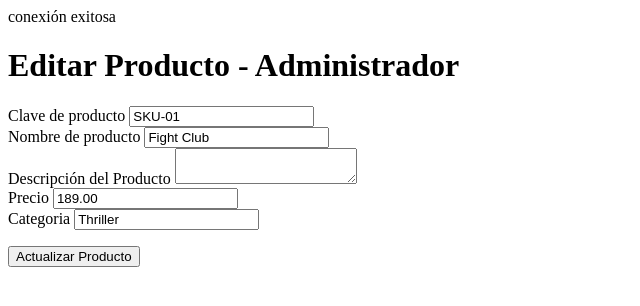
After one commit to tecwebii/MiTienda, a PHP site: page /editar-producto.php?id=1 in a window 1280 px wide. The commit adds this page. Shown: the top 306 px of the page, without its empty margins (0-640 px from the left). Run offline with PHP 8.4, Linux system fonts and the light colour scheme; data comes from the database, SQL or seed files in the repository; data that the repository does not hold is empty.

Commit message:
Grupo H
Proyecto con la capacidad de editar un producto

```diff
--- /dev/null
+++ b/admin/editar-producto.php
@@ -0,0 +1,51 @@
+<?php
+include_once("includes/config.php");
+$id=$_GET['id'];
+$consulta_editar="SELECT * FROM Productos WHERE id = $id";
+$resultado = mysqli_query($conexion,$consulta_editar);
+
+while($row=mysqli_fetch_assoc($resultado)){
+	$id=$row['id'];
+	$clave=$row['clave_producto'];
+	$nombre=$row['nombre_producto'];
+	$descripcion=$row['descripcion_producto'];
+	$precio=$row['precio'];
+	$categoria=$row['categoria'];
+}
+$titulo="Editar Producto - Administrador";
+?>
+
+<!DOCTYPE HTML>
+<html>
+<head>
+	<meta charset="utf-8">
+	<title><?php echo $titulo; ?></title>
+</head>
+
+<body>
+	<h1><?php echo $titulo; ?></h1>
+
+	<form action="includes/actualizar-producto.php" method="POST">
+
+		<label for="clave_producto">Clave de producto</label>
+		<input type="text" name="clave_producto" value="<?php echo $clave; ?>" id="clave_producto"><br>
+
+		<label for="nombre_producto">Nombre de producto</label>
+		<input type="text" name="nombre_producto" value="<?php echo $nombre; ?>" id="nombre_producto"><br>
+
+		<label for="descripcion_producto">Descripción del Producto</label>
+		<textarea name="descripcion_producto" id="descripcion_producto"><?php echo $descripcion; ?></textarea><br>
+
+		<label for="precio">Precio</label>
+		<input type="text" name="precio" value="<?php echo $precio; ?>" id="precio"><br>
+
+		<label for="categoria">Categoria</label>
+		<input type="text" name="categoria" value="<?php echo $categoria ?>" id="categoria"><br>
+
+		<input type="hidden" name="id" value="<?php echo $id; ?>">
+
+		<p><input type="submit" value="Actualizar Producto"></p>
+	</form>
+
+</body>
+</html>
--- a/admin/index.php
+++ b/admin/index.php
@@ -17,8 +17,11 @@
 
 		<?php
 		while ($row = mysqli_fetch_assoc($resultado)){
-			echo $row['nombre_producto'];
+			echo "<div>";
+			echo "<a href='editar-producto.php?id=" . $row['id']
+				. "'>" .$row['nombre_producto'] . "</a>";
 			echo $row['clave_producto'];
+			echo "</div>";
 		}
 
 		?>
```
Also changed, not shown: admin/includes/actualizar-producto.php (added, +11 -0 lines).
